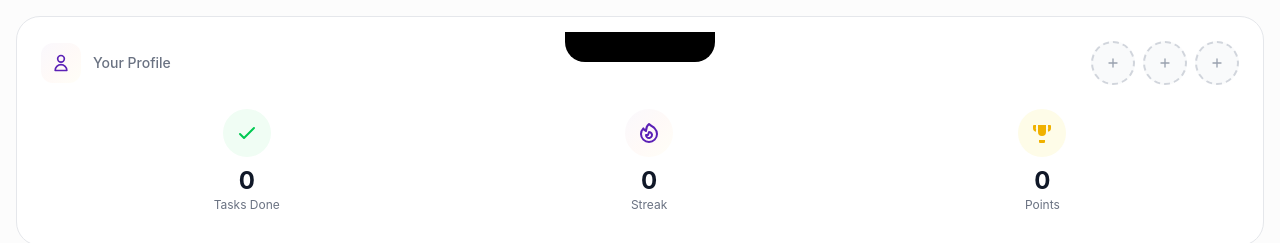
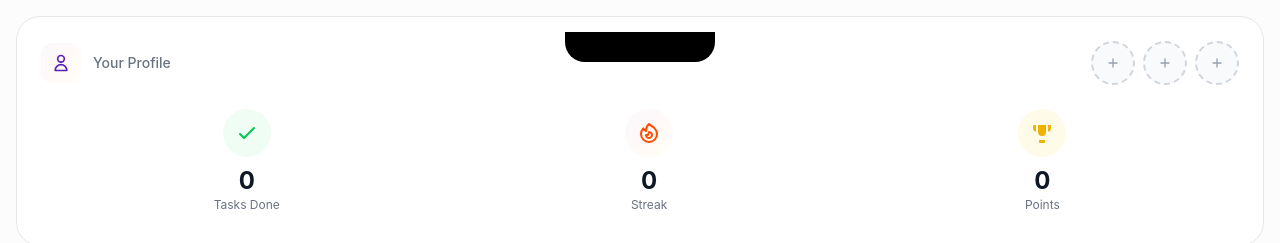
Before and after one commit to benyamty/HB, a React (Vite) app: page / in a window 1280 px wide. Shown: the top 243 px of the page. Built offline with nearby package versions, Linux system fonts and the light colour scheme.

Commit message:
Make streak fire icon orange

```diff
--- a/src/components/Home.jsx
+++ b/src/components/Home.jsx
@@ -355,7 +355,7 @@
                     {/* Streak */}
                     <div className="flex flex-col items-center">
                       <div className="w-12 h-12 rounded-full accent-chip flex items-center justify-center mb-2 accent-stat">
-                        <svg className="w-6 h-6 text-[color:var(--accent-solid)]" fill="none" stroke="currentColor" viewBox="0 0 24 24">
+                        <svg className="w-6 h-6 text-[color:var(--accent-orange)]" fill="none" stroke="currentColor" viewBox="0 0 24 24">
                           <path strokeLinecap="round" strokeLinejoin="round" strokeWidth={2} d="M17.657 18.657A8 8 0 016.343 7.343S7 9 9 10c0-2 .5-5 2.986-7C14 5 16.09 5.777 17.656 7.343A7.975 7.975 0 0120 13a7.975 7.975 0 01-2.343 5.657z" />
                           <path strokeLinecap="round" strokeLinejoin="round" strokeWidth={2} d="M9.879 16.121A3 3 0 1012.015 11L11 14H9c0 .768.293 1.536.879 2.121z" />
                         </svg>
```
